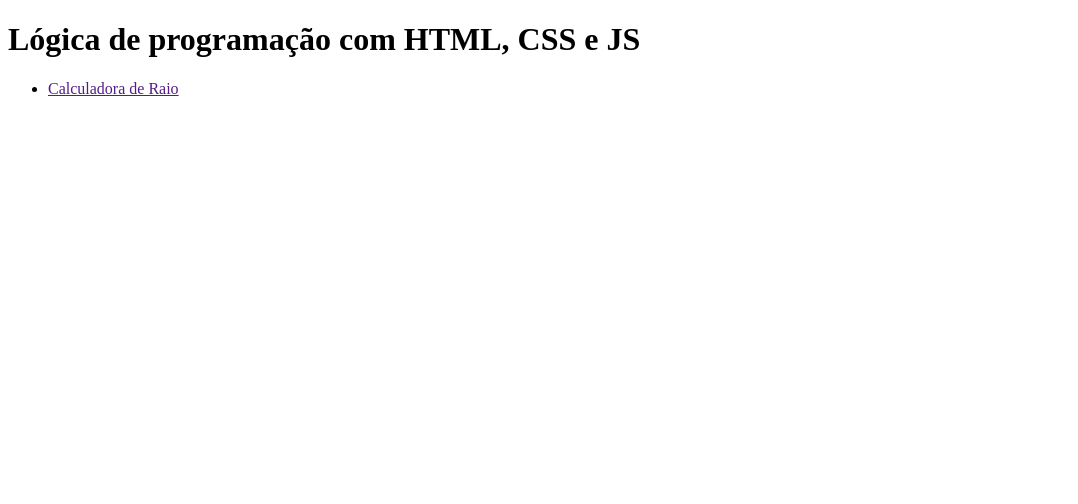
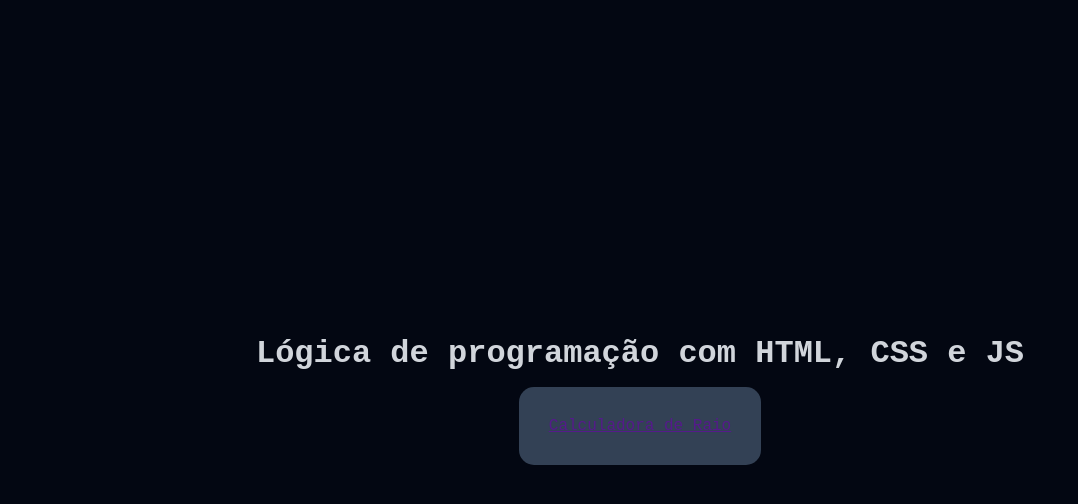
Before and after one commit to Murillo-Oliveira/atividade7-, a plain HTML site: page index.html in a window 1280 px wide. Shown: the whole page, without its empty margins (0-1078 px from the left). Drawn offline with Linux system fonts and the light colour scheme.

Commit message:
style: add new styles for style.css

```diff
--- a/index.html
+++ b/index.html
@@ -4,6 +4,7 @@
     <meta charset="UTF-8">
     <meta name="viewport" content="width=device-width, initial-scale=1.0">
     <title>Lógica de programação com HTML, CSS e JS</title>
+    <link rel="stylesheet" href="style.css">
 </head>
 <body>
     <header>
--- a/style.css
+++ b/style.css
@@ -0,0 +1,34 @@
+        * {
+            margin: 0;
+            padding: 0;
+            box-sizing: border-box;
+            font-family: 'Courier New', Courier, monospace;
+        }
+
+        :root {
+            --main-background: #030712;
+            --text-color: #d1d5db;
+            --nav-color: #334155;
+        }
+
+        body {
+            background-color: #030712;
+            color: #d1d5db;
+            display: flex;
+            flex-direction: column;
+            min-height: 100svh;
+            justify-content: center;
+            align-items: center;
+            gap: 15px;
+        }
+
+        nav {
+            background: #334155;
+            width: fit-content;
+            padding: 30px;
+            border-radius: 15px;
+        }
+
+        ul, li {
+            list-style: none;
+        }
```
